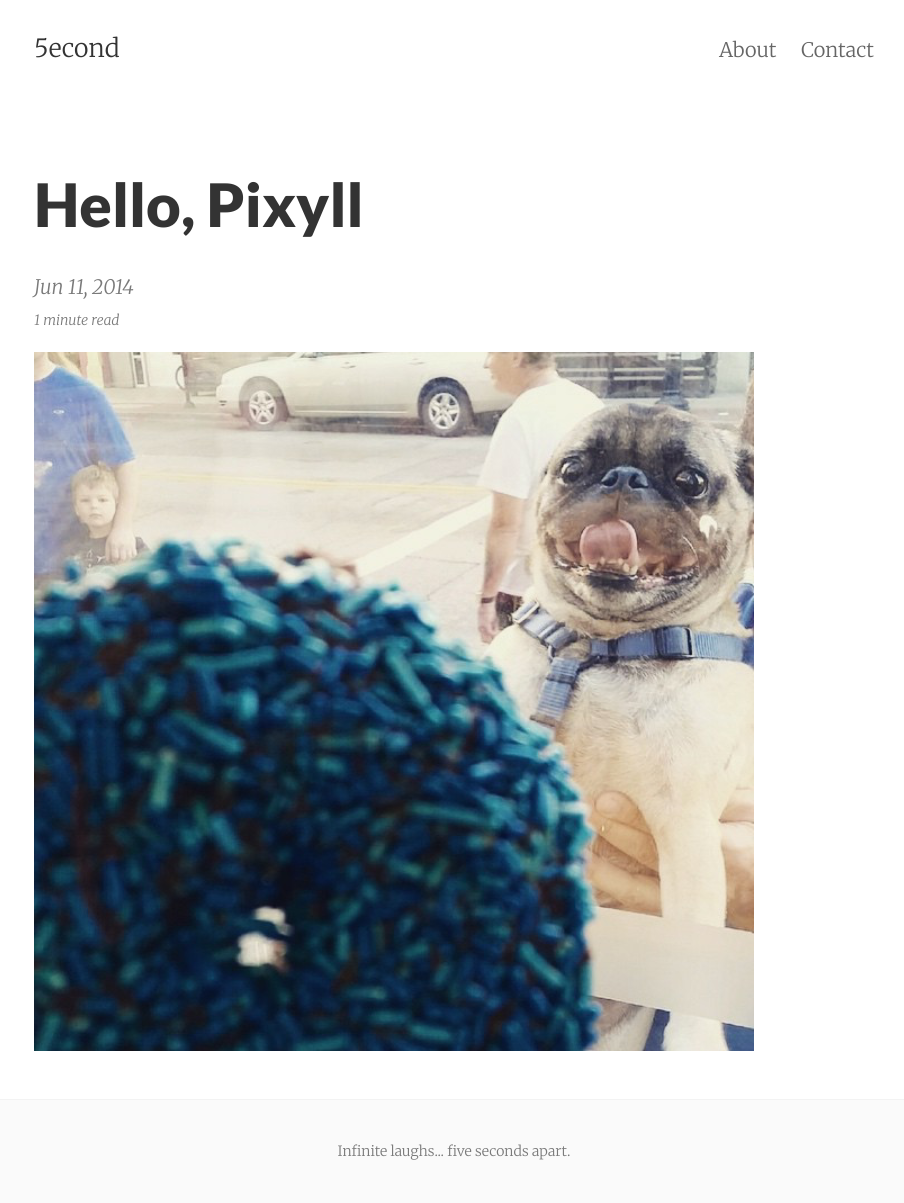
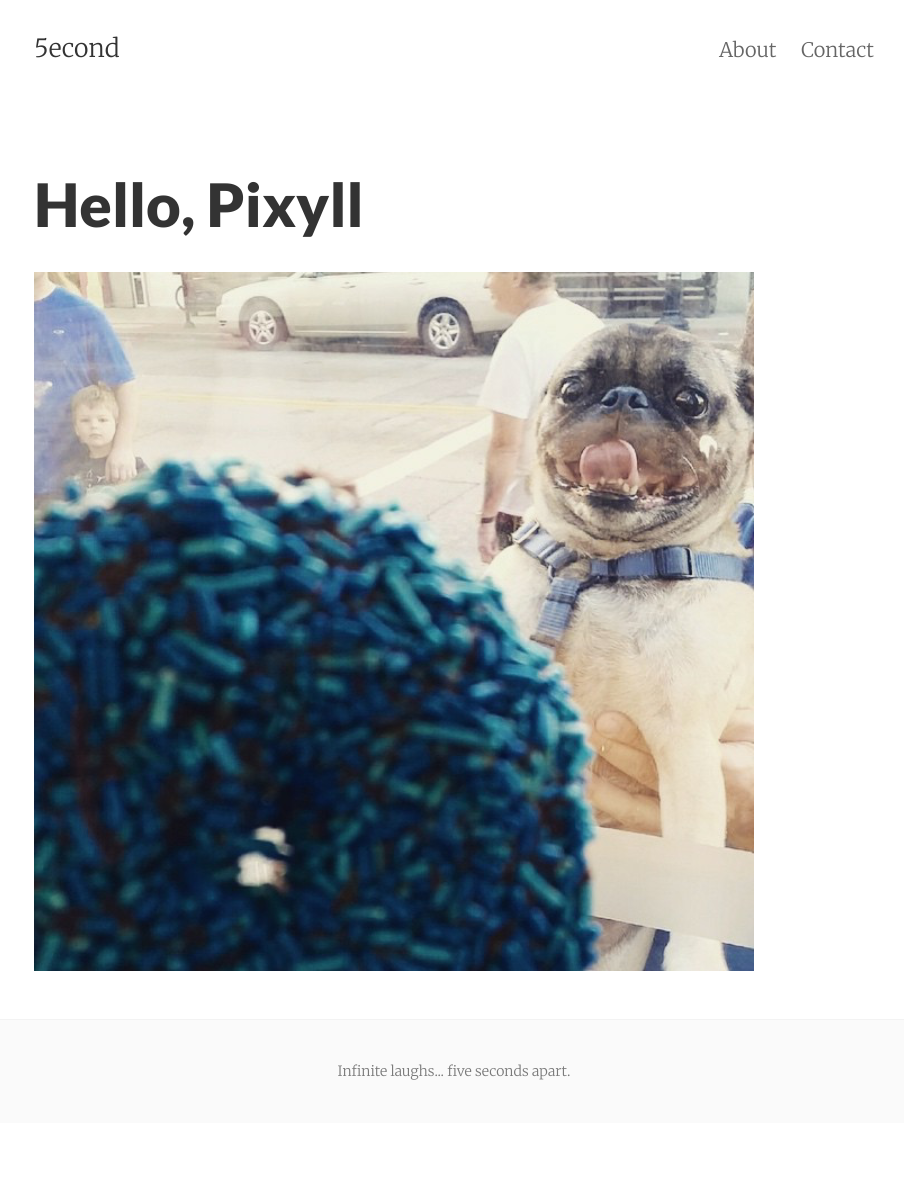
Before and after one commit to fivesecondlaugh/fivesecondlaugh.github.io, a Jekyll site: the page built from _posts/2014-06-11-welcome-to-pixyll.markdown, in a window 1280 px wide. Shown: the whole page, without its empty margins (186-1090 px from the left). Built offline with Jekyll 4.4.1, drawn with Linux system fonts in a browser that asks for light colours; after the commit the page ends 1123 px from its top, so only the background shows below that.

Commit message:
Update post.html

```diff
--- a/_layouts/post.html
+++ b/_layouts/post.html
@@ -9,17 +9,17 @@ layout: default
 
 <div class="post-header mb2">
   <h1>{{ page.title }}</h1>
-  <span class="post-meta">{{ page.date | date: "%b %-d, %Y" }}</span><br>
-  {% if page.update_date %}
-    <span class="post-meta">Updated: {{ page.update_date | date: "%b %-d, %Y" }}</span><br>
-  {% endif %}
-  <span class="post-meta small">
-  {% if page.minutes %}
-    {{ page.minutes }} minute read
-  {% else %}
-    {{ minutes }} minute read
-  {% endif %}
-  </span>
+  <!--<span class="post-meta">{{ page.date | date: "%b %-d, %Y" }}</span><br>-->
+  <!--{% if page.update_date %}-->
+  <!--  <span class="post-meta">Updated: {{ page.update_date | date: "%b %-d, %Y" }}</span><br>-->
+  <!--{% endif %}  -->
+  <!--<span class="post-meta small">-->
+  <!--{% if page.minutes %}-->
+  <!--  {{ page.minutes }} minute read-->
+  <!--{% else %}-->
+  <!--  {{ minutes }} minute read-->
+  <!--{% endif %}-->
+  <!--</span>-->
 </div>
 
 <article class="post-content">
```
